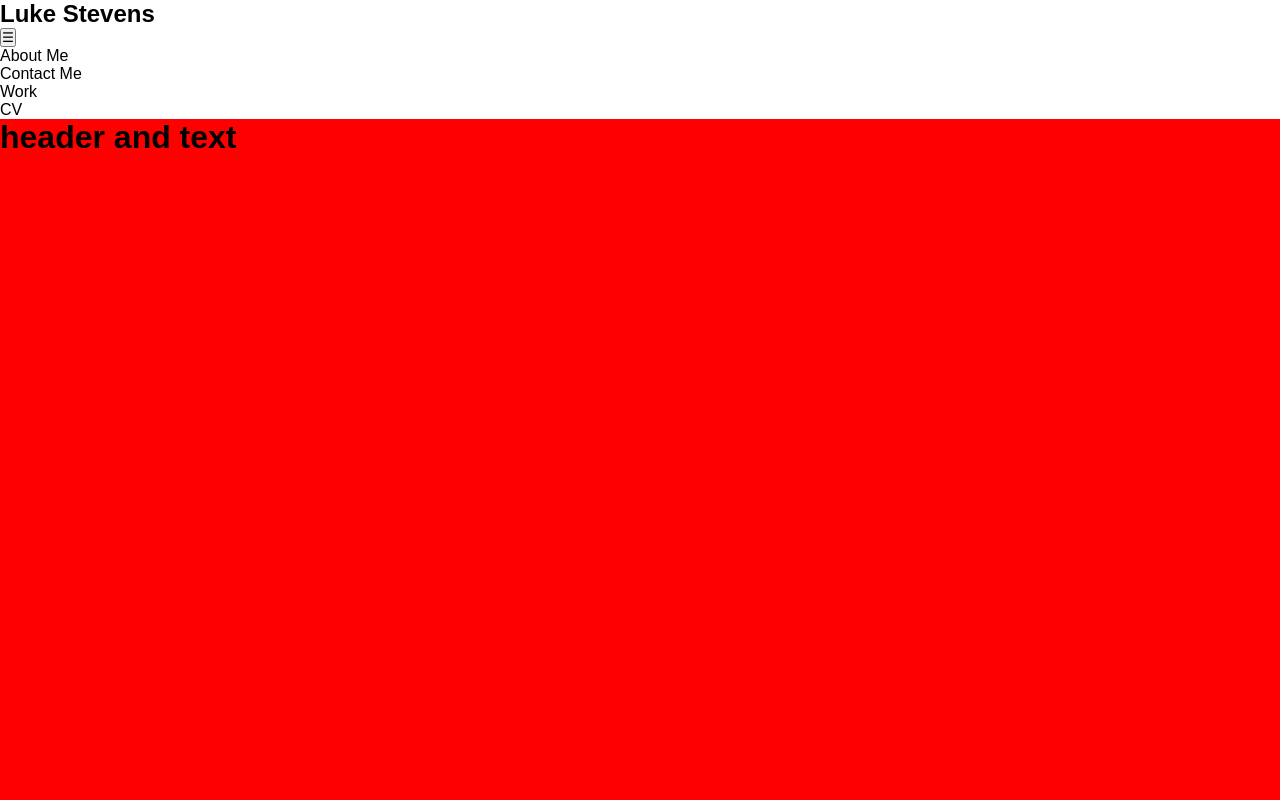
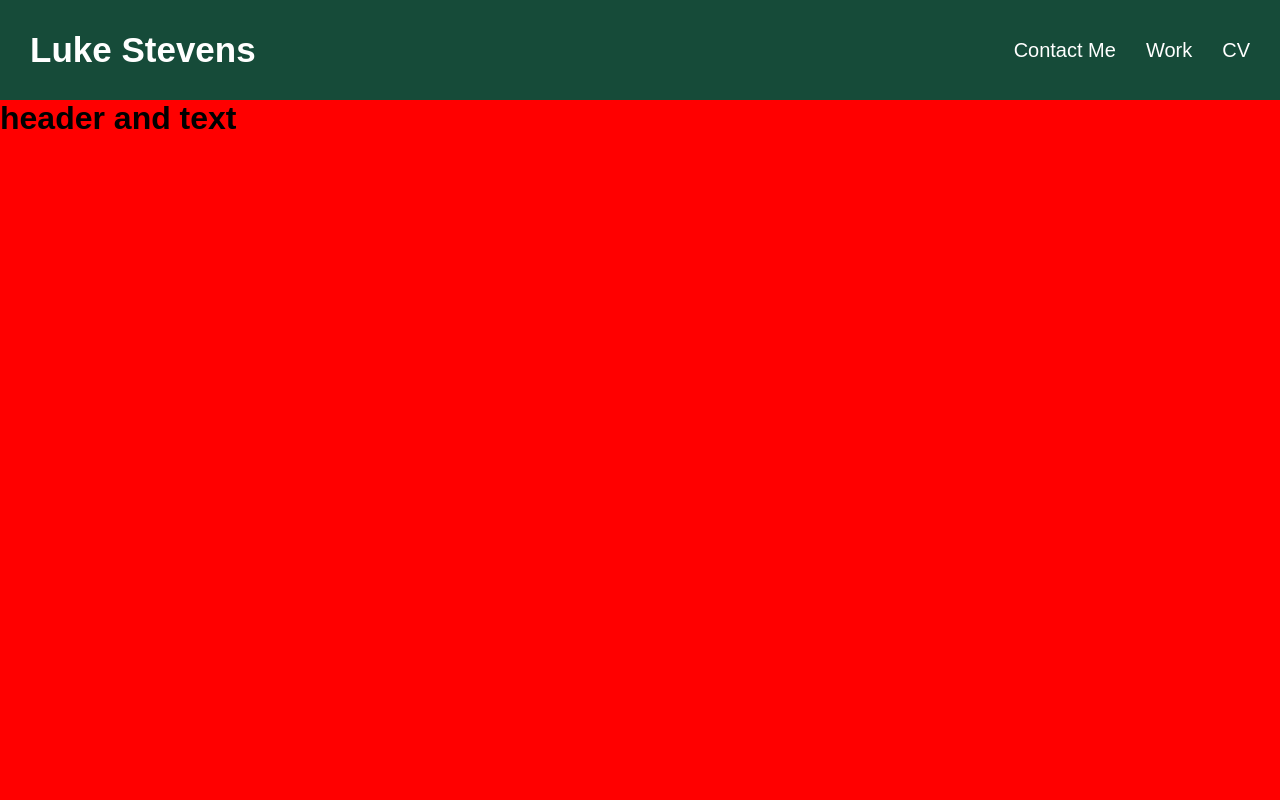
Before and after one commit to ls99555/portfolio, a Next.js app: page / in a window 1280 px wide. Shown: the top 800 px of the page. Built offline with nearby package versions, Linux system fonts and the light colour scheme.

Commit message:
added nav component

```diff
--- a/src/components/header.module.css
+++ b/src/components/header.module.css
@@ -0,0 +1,132 @@
+.header {
+  display: flex;
+  flex-direction: column;
+  justify-content: flex-start;
+  align-items: stretch;
+  background-color: var(--color-header-background);
+  height: calc(var(--header-height) + env(safe-area-inset-top, 20px));
+  color: var(--color-header-text);
+  position: relative;
+  top: 0;
+  left: 0;
+  z-index: 1000;
+  width: 100%;
+  padding-top: env(safe-area-inset-top, 20px);
+  box-sizing: border-box;
+}
+
+.menuButton {
+  background: none;
+  border: none;
+  color: var(--color-header-text);
+  font-size: var(--font-size-logo);
+  cursor: pointer;
+  z-index: 1001;
+  position: absolute;
+  right: var(--spacing-medium);
+  top: 50%;
+  transform: translateY(-50%);
+  height: var(--header-height);
+  display: flex;
+  align-items: center;
+  justify-content: center;
+}
+
+.nav {
+  display: flex;
+  align-items: center;
+  justify-content: space-between;
+  width: 100%;
+  height: var(--header-height);
+  background-color: transparent;
+  padding: 0 var(--spacing-large);
+  box-sizing: border-box;
+}
+
+.logo h1 {
+  font-size: var(--font-size-logo);
+  margin: 0;
+  color: var(--color-header-text);
+  line-height: var(--header-height);
+}
+
+.navList {
+  display: none;
+  flex-direction: column;
+  list-style: none;
+  margin: 0;
+  padding: var(--spacing-medium);
+  width: 100%;
+  background-color: var(--color-header-background);
+  color: var(--color-header-text);
+  gap: var(--spacing-medium);
+  box-sizing: border-box;
+  position: absolute;
+  top: var(--header-height);
+  left: 0;
+  z-index: 999;
+  text-align: center;
+}
+
+.navListOpen {
+  display: flex;
+  flex-direction: column;
+}
+
+.navItem a {
+  text-decoration: none;
+  color: var(--color-header-text);
+  font-size: var(--font-size-large);
+  transition: color 0.3s ease;
+}
+
+.navItem a:hover {
+  color: var(--color-accent);
+}
+
+/* Show the button and hide nav items on smaller screens */
+@media (max-width: 1024px) {
+  .menuButton {
+    display: block;
+  }
+  .navList {
+    display: none;
+  }
+  .navListOpen {
+    display: flex;
+  }
+}
+
+/* Inline navigation for larger screens */
+@media (min-width: 1025px) {
+  .navList {
+    display: flex;
+    flex-direction: row;
+    position: static;
+    background-color: transparent;
+    width: auto;
+    padding: 0;
+    gap: var(--spacing-large);
+    margin-top: 0;
+  }
+  .menuButton {
+    display: none;
+  }
+}
+
+@media (max-width: 480px) {
+  .nav {
+    display: flex;
+    align-items: center;
+    justify-content: space-between;
+    padding: 0 var(--spacing-small);
+  }
+  .logo {
+    margin-right: auto;
+  }
+  .menuButton {
+    margin-left: auto;
+    right: var(--spacing-small);
+    padding: 0;
+  }
+}
--- a/src/components/header.tsx
+++ b/src/components/header.tsx
@@ -42,11 +42,6 @@ export default function Header() {
           }`}
         >
           <li className={styles.navItem}>
-            <a href="#about" onClick={closeMenu}>
-              About Me
-            </a>
-          </li>
-          <li className={styles.navItem}>
             <a href="#contact" onClick={closeMenu}>
               Contact Me
             </a>
--- a/src/styles/globals.css
+++ b/src/styles/globals.css
@@ -1,6 +1,6 @@
 :root {
-  --background: #ffffff;
-  --foreground: #171717;
+ --color-background: #aca576;
+
 }
 
 
--- a/src/styles/variables.css
+++ b/src/styles/variables.css
@@ -0,0 +1,44 @@
+:root {
+    --color-primary: #ffffff;
+    --color-secondary: #2ecc71;
+    --color-background: #fefae0;
+    --color-text: #000000;
+    --color-text-secondary: #ffffff;
+    --color-accent: #dc8f70;
+    --color-accent-hover: #000000;
+
+    /* header and footer colors*/
+    --color-header-background: #164B39;
+    --color-header-text: #ffffff;
+
+    /* Button colors*/
+    --color-button: #164B39;
+    --color-button-hover: #d8995edc;
+    --color-button-accent: #dbbfa4;
+
+    --color-button-home: #DC7726;
+    --color-button-home-hover: #4A545D;
+    ;
+
+    /* Spacing Variables */
+    --spacing-small: 12px;
+    --spacing-medium: 20px;
+    --spacing-large: 30px;
+    --spacing-xlarge: 200px;
+    --header-height: 100px;
+    --footer-height: 200px;
+
+    /* Font styling */
+    --font-family: 'Gill Sans', 'Gill Sans MT', Calibri, 'Trebuchet MS', sans-serif;
+
+    /* Font sizes */
+    --font-size-h1: 2.5rem;
+    --font-size-h2: 2rem;
+    --font-size-h3: 1.5rem;
+    --font-size-h4: 1.25rem;
+    --font-size-h5: 1rem;
+    --font-size-h6: 0.875rem;
+    --font-size-base: 1rem;
+    --font-size-large: 20px;
+    --font-size-logo: 35px;
+  }
```
